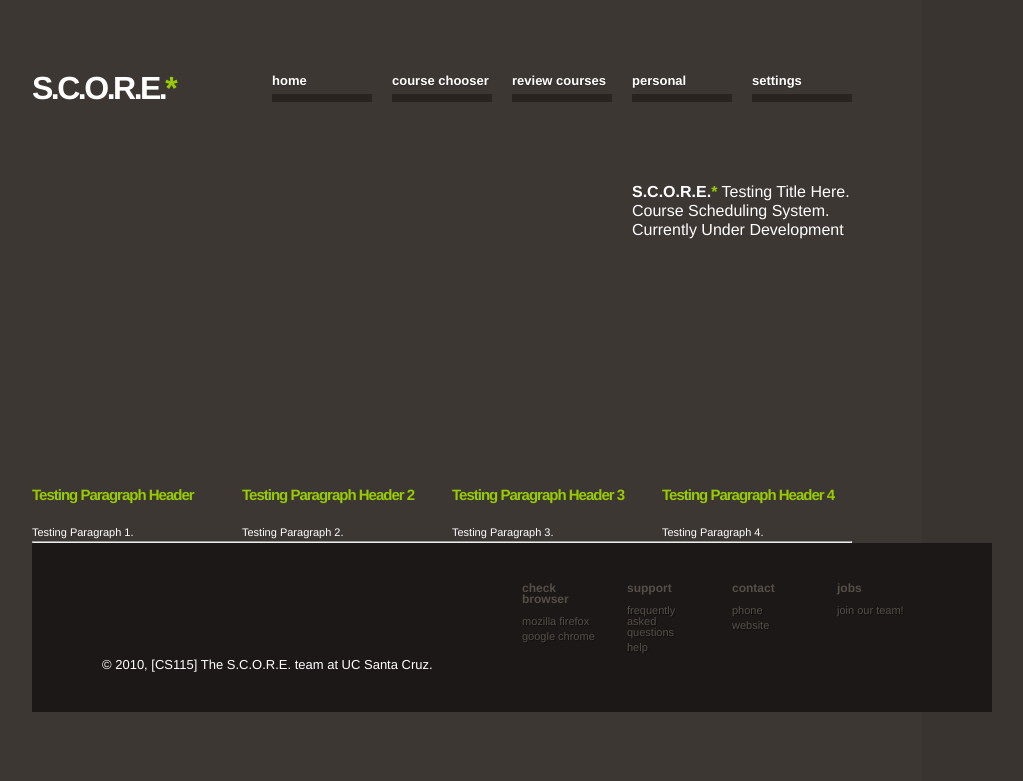
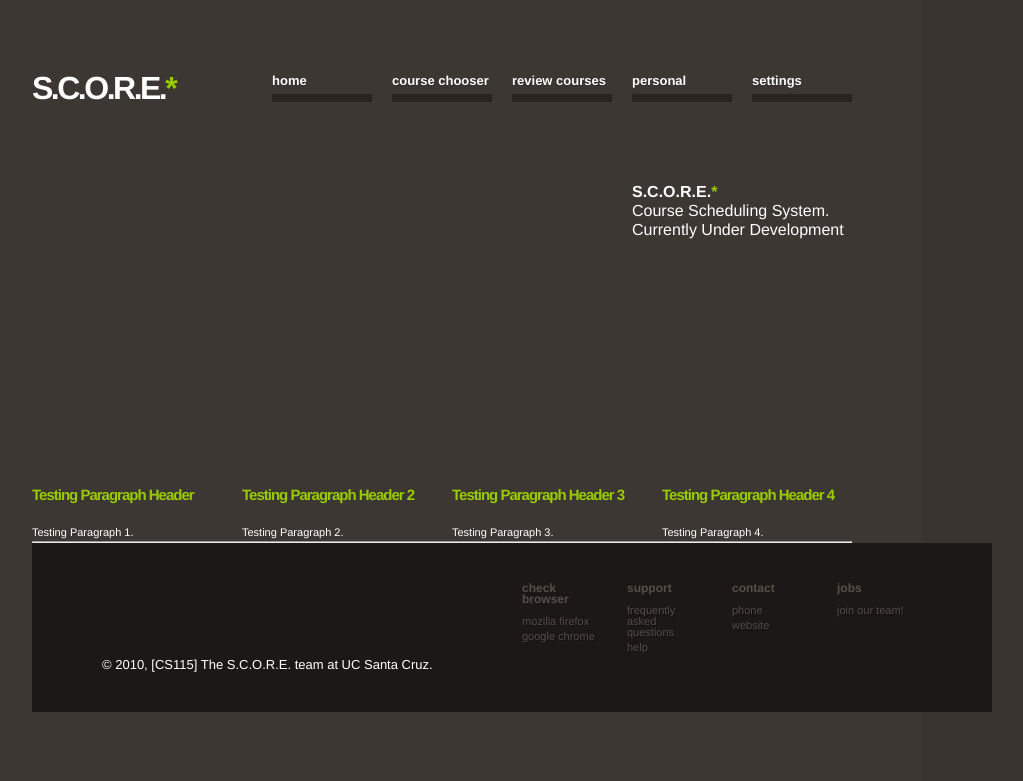
Before and after one commit to bpross/MyCourses-Scheduler, a Django app: template django/scheduler/templates/base.html in a window 1280 px wide. Shown: the top 781 px of the page, without its empty margins (198-1221 px from the left). Run offline with Django 3.2, Linux system fonts and the light colour scheme; the template is opened without the code that fills it, so the values that code supplies are empty.

Commit message:
Minor changes
git-svn-id: http://gforge.soe.ucsc.edu/svn/scheduling115/trunk@250 24d622c1-b139-487c-8c47-8fc189a5de26

```diff
--- a/django/scheduler/templates/base.html
+++ b/django/scheduler/templates/base.html
@@ -51,7 +51,7 @@
 	<h2>Mude.</h2>
 {% block description %}
 <p class="description">
-	<strong>S.C.O.R.E.<span>*</span></strong> Testing Title Here. Course Scheduling System. Currently Under Development
+	<strong>S.C.O.R.E.<span>*</span></strong> <br>Course Scheduling System. <br>Currently Under Development
 	<a class="download-button" href="/downloads">Download</a>				</p>
 {% endblock %}
 </section>
```
